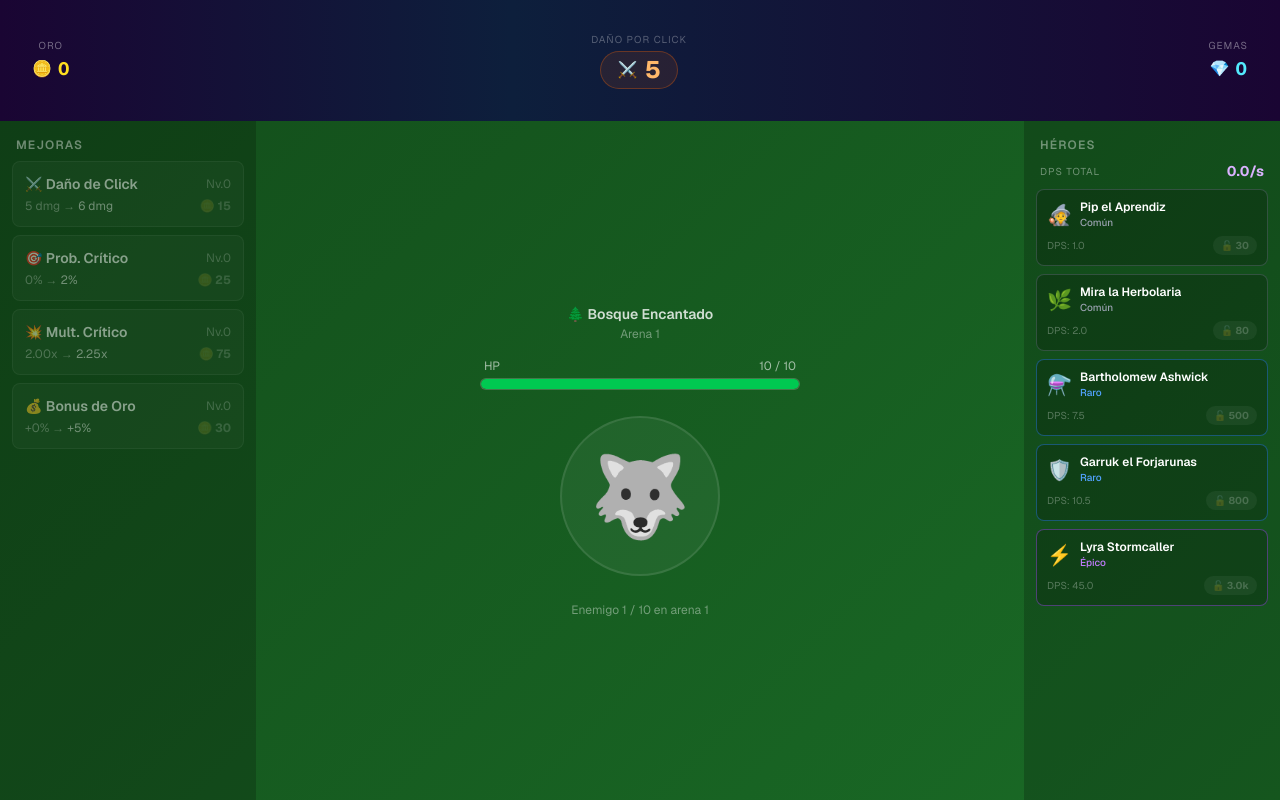
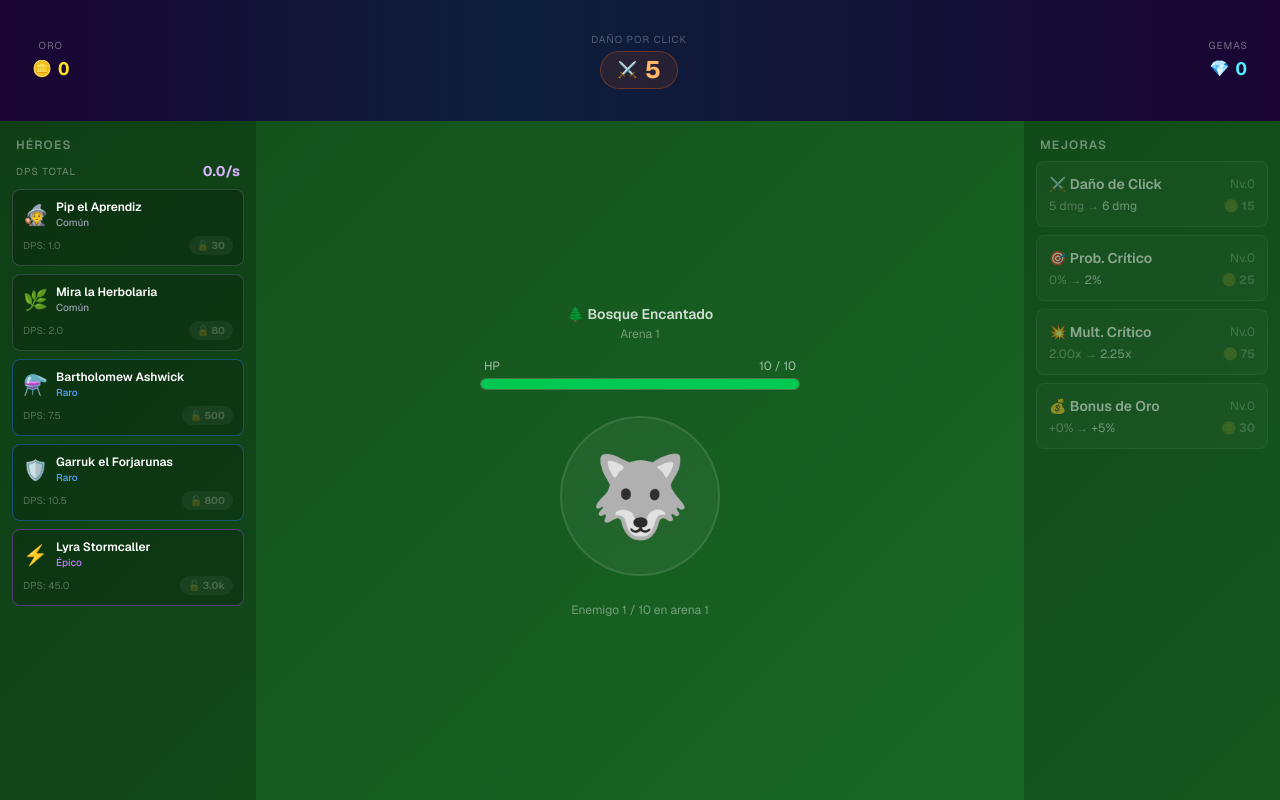
Before and after one commit to WonkaRLK/clicker-magico, a Next.js app: page / in a window 1280 px wide. Built offline with nearby package versions, Linux system fonts and the light colour scheme.

Commit message:
fix: héroes a la izquierda, mejoras a la derecha

```diff
--- a/src/components/game/Arena.tsx
+++ b/src/components/game/Arena.tsx
@@ -17,12 +17,12 @@ export function Arena() {
         background: `linear-gradient(135deg, ${zone.colorFrom} 0%, ${zone.colorTo} 100%)`,
       }}
     >
-      {/* Left panel — upgrades */}
+      {/* Left panel — heroes */}
       <div className="w-64 shrink-0 flex flex-col gap-2 p-3 bg-black/20 overflow-y-auto">
         <p className="text-white/40 text-xs font-semibold uppercase tracking-widest px-1 pt-1">
-          Mejoras
+          Héroes
         </p>
-        <UpgradeShop />
+        <HeroPanel />
       </div>
 
       {/* Center — enemy */}
@@ -30,12 +30,12 @@ export function Arena() {
         <Enemy />
       </div>
 
-      {/* Right panel — heroes */}
+      {/* Right panel — upgrades */}
       <div className="w-64 shrink-0 flex flex-col gap-2 p-3 bg-black/20 overflow-y-auto">
         <p className="text-white/40 text-xs font-semibold uppercase tracking-widest px-1 pt-1">
-          Héroes
+          Mejoras
         </p>
-        <HeroPanel />
+        <UpgradeShop />
       </div>
     </div>
   );
```
